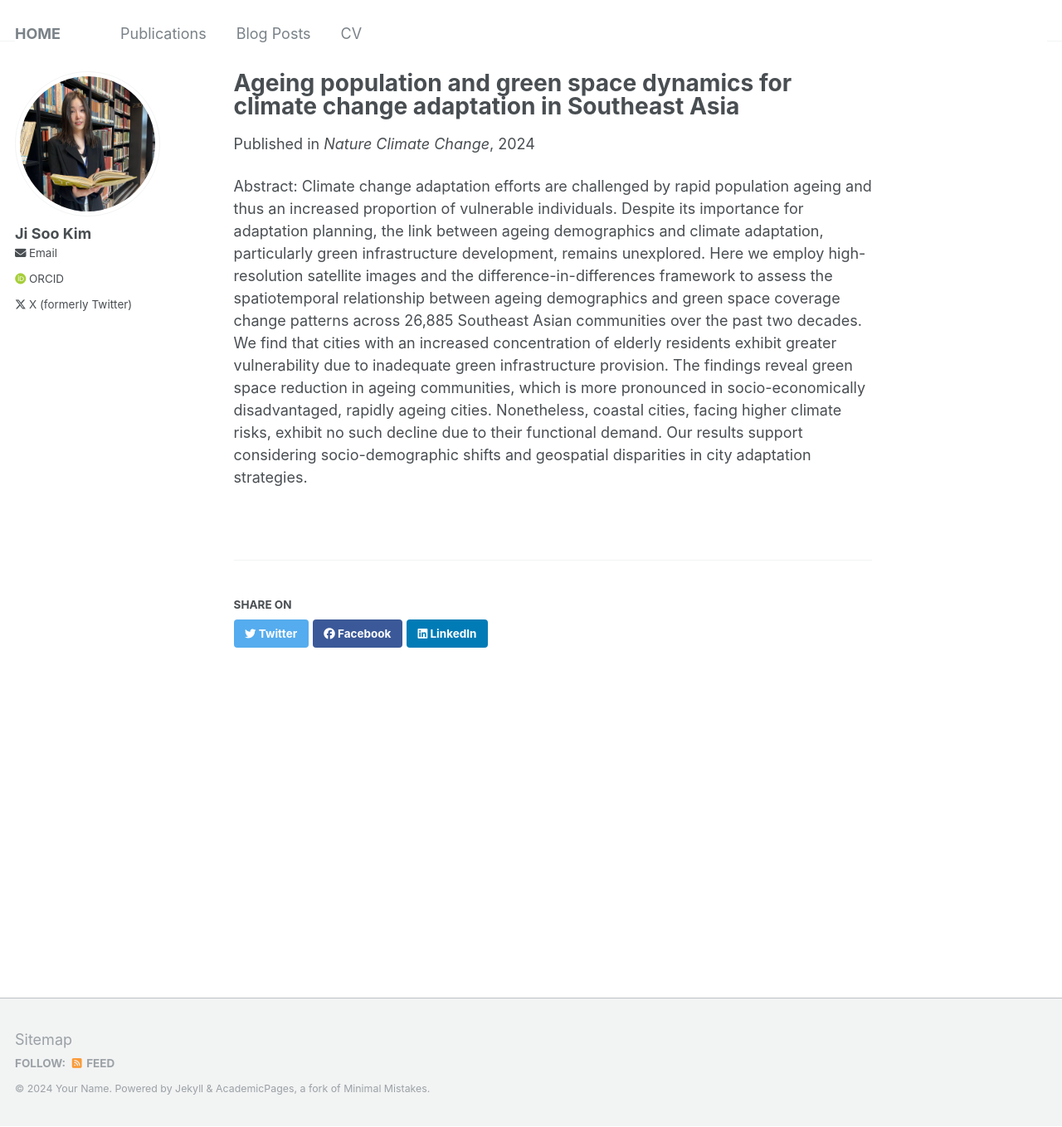
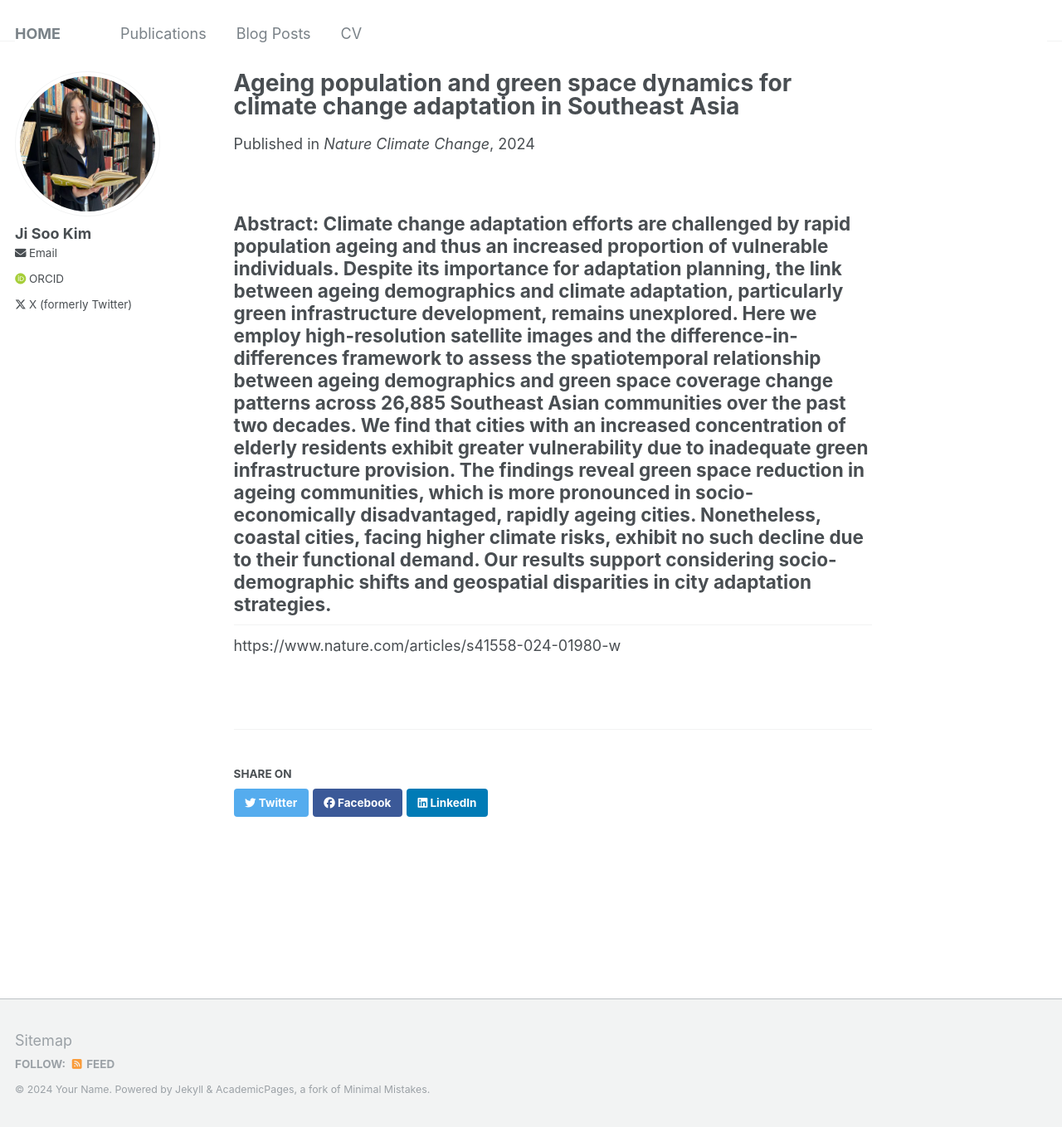
Before and after one commit to jk-jisookim/jk-jisookim.github.io, a Jekyll site: the page built from _publications/2024-03-29-paper.md, in a window 1280 px wide and 1359 px high. Shown: the whole window at 83% size. Built offline with Jekyll 4.4.1, drawn with Linux system fonts in a browser that asks for light colours; some web fonts are replaced; part of the change alters nothing that is shown.

Commit message:
Update 2024-03-29-paper.md

```diff
--- a/_publications/2024-03-29-paper.md
+++ b/_publications/2024-03-29-paper.md
@@ -9,3 +9,5 @@ paperurl: 'https://www.nature.com/articles/s41558-024-01980-w'
 ---
 
 Abstract: Climate change adaptation efforts are challenged by rapid population ageing and thus an increased proportion of vulnerable individuals. Despite its importance for adaptation planning, the link between ageing demographics and climate adaptation, particularly green infrastructure development, remains unexplored. Here we employ high-resolution satellite images and the difference-in-differences framework to assess the spatiotemporal relationship between ageing demographics and green space coverage change patterns across 26,885 Southeast Asian communities over the past two decades. We find that cities with an increased concentration of elderly residents exhibit greater vulnerability due to inadequate green infrastructure provision. The findings reveal green space reduction in ageing communities, which is more pronounced in socio-economically disadvantaged, rapidly ageing cities. Nonetheless, coastal cities, facing higher climate risks, exhibit no such decline due to their functional demand. Our results support considering socio-demographic shifts and geospatial disparities in city adaptation strategies.
+--
+https://www.nature.com/articles/s41558-024-01980-w
```
